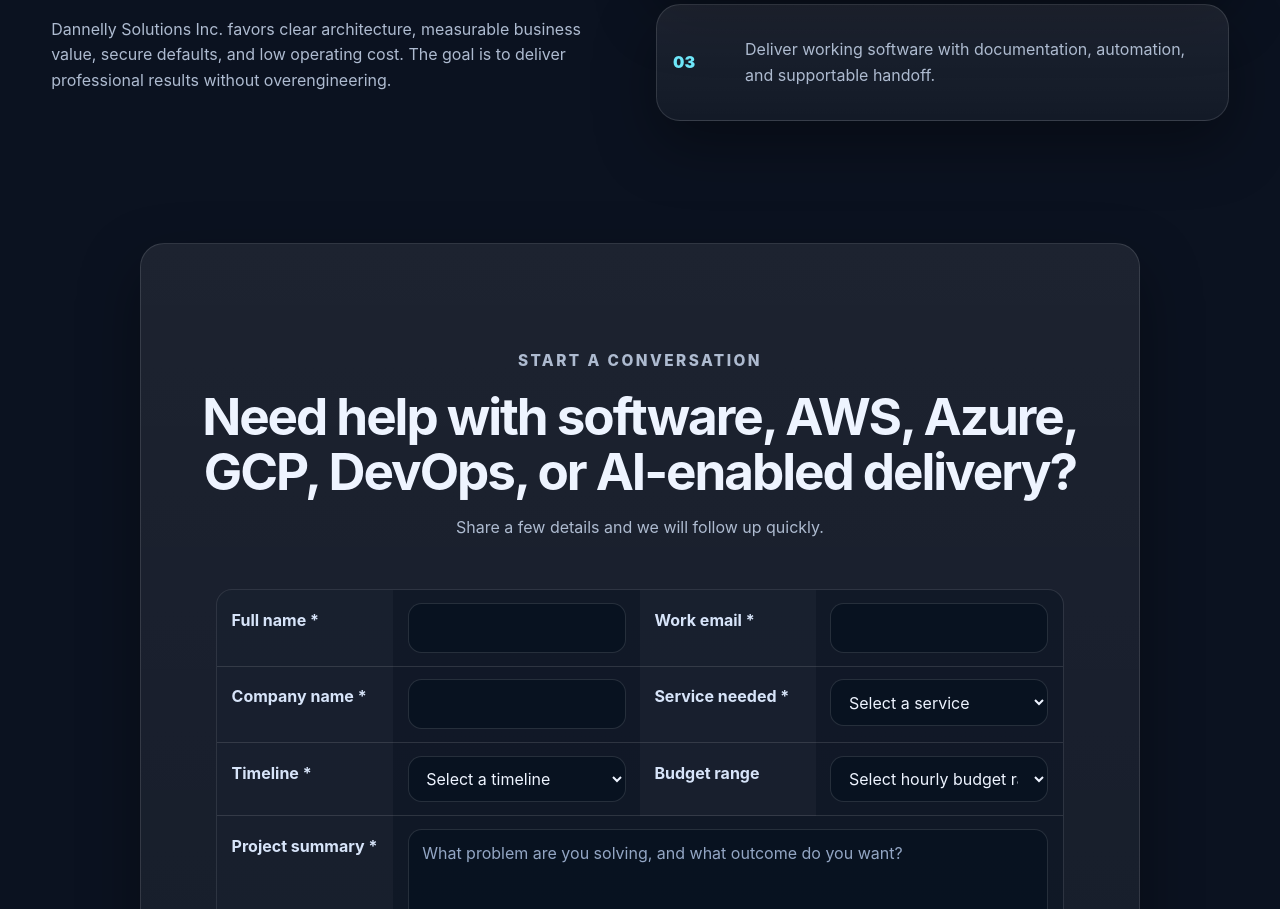
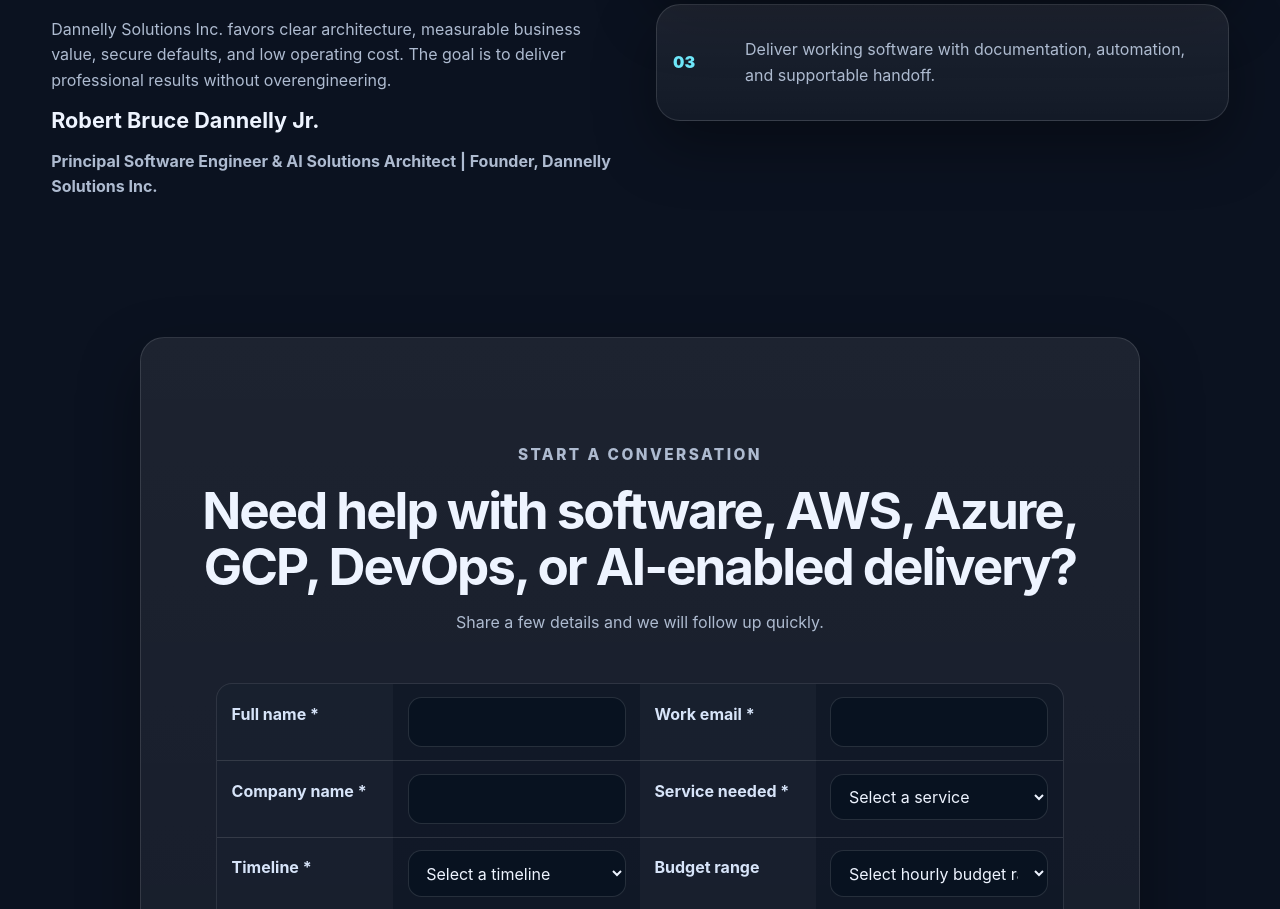
Before and after one commit to moojjoo/dannellysolutions, a plain HTML site: page index.html in a window 1280 px wide. Shown: the part 3632-4541 px from the top of the page. Drawn offline with Linux system fonts and the light colour scheme.

Commit message:
docs: add approved founder headline

```diff
--- a/index.html
+++ b/index.html
@@ -133,6 +133,10 @@
         <h2>Senior-level guidance without inflated infrastructure.</h2>
         <p><strong>Build with purpose. Deliver with integrity. Help people thrive.</strong></p>
         <p>Dannelly Solutions Inc. favors clear architecture, measurable business value, secure defaults, and low operating cost. The goal is to deliver professional results without overengineering.</p>
+        <div class="founder-profile" aria-label="Founder profile">
+          <h3>Robert Bruce Dannelly Jr.</h3>
+          <p><strong>Principal Software Engineer &amp; AI Solutions Architect | Founder, Dannelly Solutions Inc.</strong></p>
+        </div>
       </div>
       <div class="steps">
         <div><span>01</span><p>Understand the business problem and current technical environment.</p></div>
```
